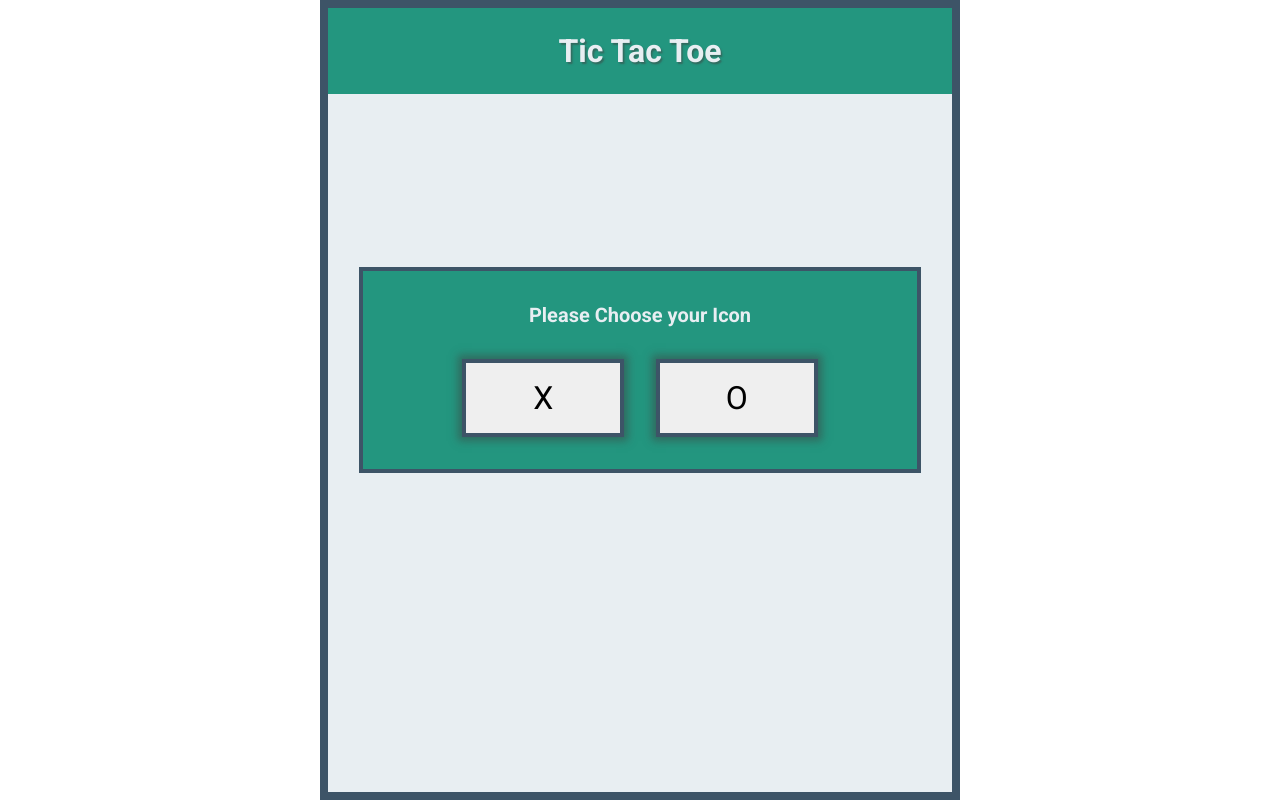
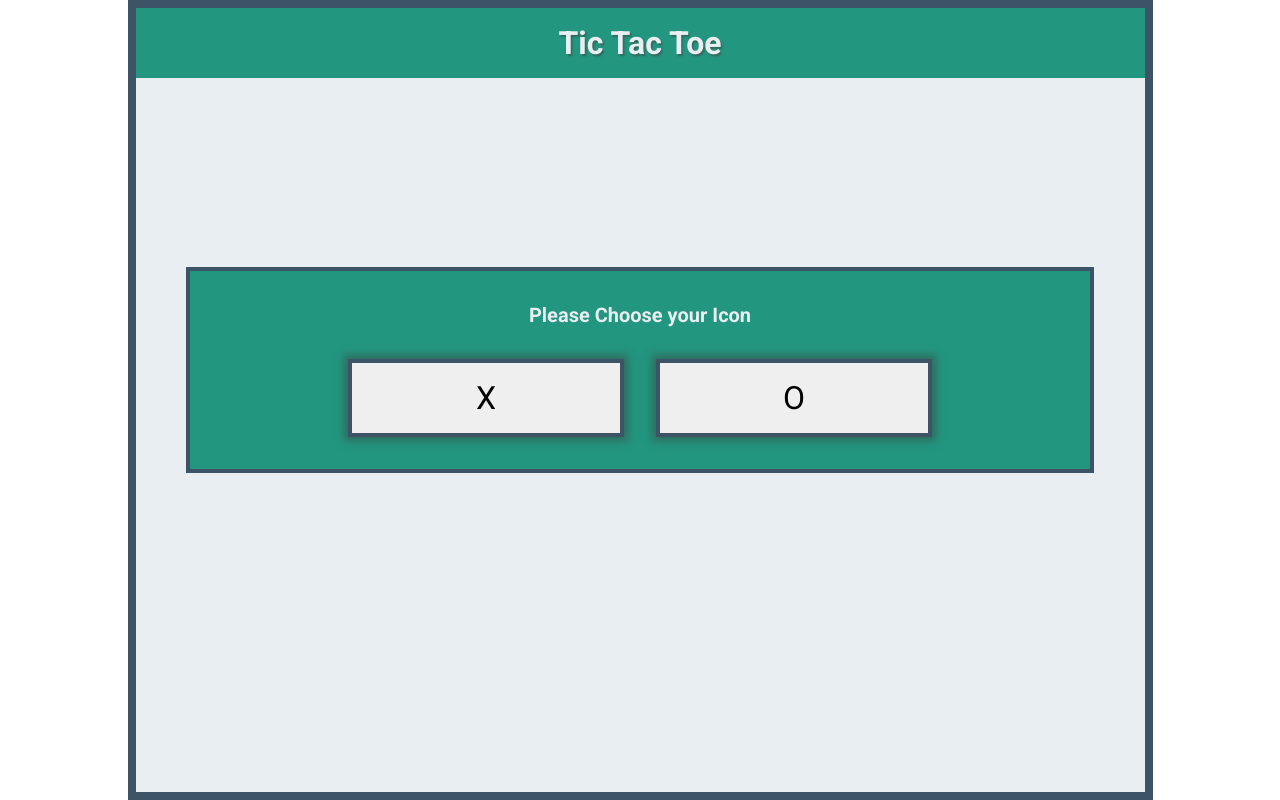
Before and after one commit to PedroGomes02/TicTacToe-FMQ, a React (Create React App) app: page / in a window 1280 px wide. Built offline with nearby package versions, Linux system fonts and the light colour scheme.

Commit message:
Responsing improve

```diff
--- a/src/App.css
+++ b/src/App.css
@@ -10,22 +10,9 @@
   border: 0.5rem solid #3d5467;
 }
 
-@media (min-width: 640px) {
+@media (min-width: 1025px) {
   .App {
-    width: 640px;
-    height: 100vh;
+    width: 1025px;
     margin: 0 auto;
   }
 }
-
-@media (max-height: 460px) {
-  .App {
-    width: 100vw;
-    height: 100vh;
-    display: flex;
-    flex-direction: row;
-    flex-wrap: wrap;
-    align-items: flex-start;
-    justify-content: space-evenly;
-  }
-}
--- a/src/App.tsx
+++ b/src/App.tsx
@@ -11,6 +11,7 @@ import {
   checkWinner,
   createArrayOfEmptyIndexs,
 } from "./utils";
+import styled from "styled-components";
 
 const App = () => {
   const [playerIcon, setPlayerIcon] = useState<null | string>(null);
@@ -61,6 +62,37 @@ const App = () => {
     scoreBoardState,
   ]);
 
+  const GameContainer = styled.div`
+    width: 100%;
+    height: 90%;
+    display: flex;
+    flex-direction: column;
+    align-items: center;
+    justify-content: space-evenly;
+
+    @media (max-height: 480px), (min-width: 769px) {
+      flex-direction: row;
+      flex-wrap: wrap;
+      align-items: center;
+    }
+  `;
+
+  const GameControlsContainer = styled.div`
+    width: 100%;
+    display: flex;
+    flex-direction: column;
+    justify-content: space-evenly;
+    align-items: center;
+    padding: 1rem;
+    @media (min-width: 769px) {
+      width: 40%;
+      height:80%;
+    }
+    @media (max-height: 480px) {
+      width: 50%;
+    }
+  `;
+
   return (
     <div className="App">
       <Header />
@@ -68,17 +100,7 @@ const App = () => {
         <ChooseIcon setPlayerIcon={setPlayerIcon} />
       ) : (
         <>
-          <GameStatus
-            playerIcon={playerIcon}
-            playerTurn={playerTurn}
-            setPlayerTurn={setPlayerTurn}
-            setGameBoardState={setGameBoardState}
-            winnerState={winnerState}
-            setWinnerState={setWinnerState}
-            setWinningLineState={setWinningLineState}
-            tieState={tieState}
-            setTieState={setTieState}
-          />
+          <GameContainer>
             <GameBoard
               playerIcon={playerIcon}
               playerTurn={playerTurn}
@@ -94,6 +116,18 @@ const App = () => {
               scoreBoardState={scoreBoardState}
               setScoreBoardState={setScoreBoardState}
             />
+            <GameControlsContainer>
+              <GameStatus
+                playerIcon={playerIcon}
+                playerTurn={playerTurn}
+                setPlayerTurn={setPlayerTurn}
+                setGameBoardState={setGameBoardState}
+                winnerState={winnerState}
+                setWinnerState={setWinnerState}
+                setWinningLineState={setWinningLineState}
+                tieState={tieState}
+                setTieState={setTieState}
+              />
               <ScoreBoard
                 playerIcon={playerIcon}
                 setPlayerIcon={setPlayerIcon}
@@ -108,6 +142,8 @@ const App = () => {
                 scoreBoardState={scoreBoardState}
                 setGameBoardState={setGameBoardState}
               />
+            </GameControlsContainer>
+          </GameContainer>
         </>
       )}
     </div>
--- a/src/components/CellBoard/styles.ts
+++ b/src/components/CellBoard/styles.ts
@@ -5,7 +5,7 @@ const StyledCellBoard = styled.button`
   aspect-ratio: 1 / 1;
   background-color: #e8eef2;
   border: none;
-  font-size: 3.5rem;
+  font-size: 2rem;
 
   :hover {
     background: radial-gradient(circle, white 0%, #e8eef2 66%);
@@ -14,12 +14,12 @@ const StyledCellBoard = styled.button`
   :nth-child(1),
   :nth-child(2),
   :nth-child(3) {
-    border-bottom: 0.5rem solid #3d5467;
+    border-bottom: 0.4rem solid #3d5467;
   }
   :nth-last-child(1),
   :nth-last-child(2),
   :nth-last-child(3) {
-    border-top: 0.5rem solid #3d5467;
+    border-top: 0.4rem solid #3d5467;
   }
   :nth-child(1),
   :nth-child(2),
@@ -27,7 +27,13 @@ const StyledCellBoard = styled.button`
   :nth-child(5),
   :nth-child(7),
   :nth-child(8) {
-    border-right: 0.5rem solid #3d5467;
+    border-right: 0.4rem solid #3d5467;
+  }
+  @media (min-width: 481px) {
+    font-size: 3.5rem;
+  }
+  @media (min-width: 769px) {
+    font-size: 5rem;
   }
 `;
 
--- a/src/components/GameBoard/styles.ts
+++ b/src/components/GameBoard/styles.ts
@@ -1,17 +1,22 @@
 import styled from "styled-components";
 
 const GameBoardContainer = styled.div`
-  width: 70%;
+  width: 60%;
   aspect-ratio: 1 / 1;
   display: flex;
   justify-content: center;
   align-items: center;
   flex-wrap: wrap;
+  padding: 1rem;
 
-  @media (max-height: 460px) {
-    width: 30%;
-    align-self: center;
+  @media (max-height: 480px) {
+    width: 35%;
+    flex-wrap: wrap;
+    justify-content: center;
+    text-align: center;
   }
 `;
 
+
+
 export { GameBoardContainer };
--- a/src/components/GameStatus/index.tsx
+++ b/src/components/GameStatus/index.tsx
@@ -1,5 +1,5 @@
 import { gameStatusProps } from "../../types";
-import { GameStatusContainer, StyledButton, StyledP } from "./styles";
+import { GameStatusContainer, StyledButton } from "./styles";
 
 const GameStatus = (props: gameStatusProps) => {
   let statusMessage = "";
@@ -19,7 +19,7 @@ const GameStatus = (props: gameStatusProps) => {
 
   return (
     <GameStatusContainer>
-      <StyledP>{statusMessage}</StyledP>
+      <p>{statusMessage}</p>
       <StyledButton
         onClick={() => {
           if (props.playerTurn || props.winnerState || props.tieState) {
--- a/src/components/GameStatus/styles.ts
+++ b/src/components/GameStatus/styles.ts
@@ -5,29 +5,25 @@ const GameStatusContainer = styled.div`
   display: flex;
   justify-content: space-between;
   align-items: center;
-  margin-top: 0.5rem;
+  padding: 0.5rem;
   color: #3d5467;
   font-size: 1rem;
   font-weight: bold;
   border: 0.25rem solid #3d5467;
 
-  @media (max-height: 460px) {
-    width: 20%;
+  @media (min-width: 769px) {
     flex-wrap: wrap;
     justify-content: center;
-    align-self: center;
     text-align: center;
+  }
+
+  @media (max-height: 480px) {
+    padding: 0.25rem;
   }
 `;
 
-const StyledP = styled.div`
-  display: block;
-  padding: 1rem;
-  width: 90%;
-`;
-
 const StyledButton = styled.button`
-  width: 50%;
+  width: 40%;
   font-size: 1rem;
   font-weight: bold;
   color: white;
@@ -47,9 +43,6 @@ const StyledButton = styled.button`
     transition: transform 0.1s ease;
   }
 
-  @media (max-height: 460px) {
-    width: auto;
-  }
 `;
 
-export { GameStatusContainer, StyledButton, StyledP };
+export { GameStatusContainer, StyledButton};
--- a/src/components/Header/styles.ts
+++ b/src/components/Header/styles.ts
@@ -1,16 +1,12 @@
 import styled from "styled-components";
 
 const StyledHeader = styled.h1`
-  padding: 1.5rem;
+  padding: 1rem;
   width: 100%;
   text-align: center;
   background-color: #23967f;
   color: #e8eef2;
   text-shadow: 0.1rem 0.1rem 0.1rem #3f3f3f80;
-
-  @media (max-height: 460px) {
-    padding: 1rem;
-  }
 `;
 
 export { StyledHeader };
--- a/src/components/ScoreBoard/styles.ts
+++ b/src/components/ScoreBoard/styles.ts
@@ -9,17 +9,20 @@ const ScoreBoardContainer = styled.div`
   margin: 1rem;
   background-color: #23967f;
 
-  @media (max-height: 460px) {
-    width: 30%;
-    align-self: center;
+  @media (max-height: 480px) {
+    width: 90%;
+    justify-content: center;
+    text-align: center;
   }
 `;
 
 const ScoreBoardHeader = styled.h2`
   padding-top: 0.5rem;
-  margin-bottom: 0;
   color: #e8eef2;
   text-shadow: 0.1rem 0.1rem 0.1rem #3f3f3f80;
+  @media (max-height: 480px) {
+    padding-top: 0.25rem;
+  }
 `;
 
 const ScoresContainer = styled.div`
@@ -29,9 +32,11 @@ const ScoresContainer = styled.div`
   font-weight: bold;
   gap: 0.5rem;
   padding: 0.5rem;
-  margin-top: 0;
-  @media (max-height: 460px) {
+  @media (min-width: 769px) {
     flex-wrap: wrap;
+  }
+  @media (max-height: 480px) {
+    padding: 0.25rem;
   }
 `;
 
@@ -43,12 +48,15 @@ const StyledScoreContainer = styled.div`
   display: flex;
   justify-content: space-between;
   align-items: center;
-  padding: 0.5rem 0.5rem;
+  padding: 0.5rem;
   border: 0.25rem solid white;
   box-shadow: 0rem 0rem 0.5rem 0.1rem #3f3f3f80;
 
-  @media (max-height: 460px) {
-    width: 80%;
+  @media (min-width: 769px) {
+    width: 90%;
+  }
+  @media (max-height: 480px) {
+    padding: 0.25rem;
   }
 
   .scoreNumber {
@@ -60,7 +68,7 @@ const StyledScoreContainer = styled.div`
 `;
 
 const StyledButton = styled.button`
-  width: 80%;
+  width: 90%;
   font-size: 1rem;
   border: 0.25rem solid #3d5467;
   margin-bottom: 0.5rem;
@@ -80,6 +88,9 @@ const StyledButton = styled.button`
     transform: scale(0.95, 0.95);
     transition: transform 0.1s ease;
   }
+  @media (max-height: 480px) {
+    padding: 0.25rem;
+  }
 `;
 
 export {
```
Lines whose indentation alone changed are shown as unchanged.
